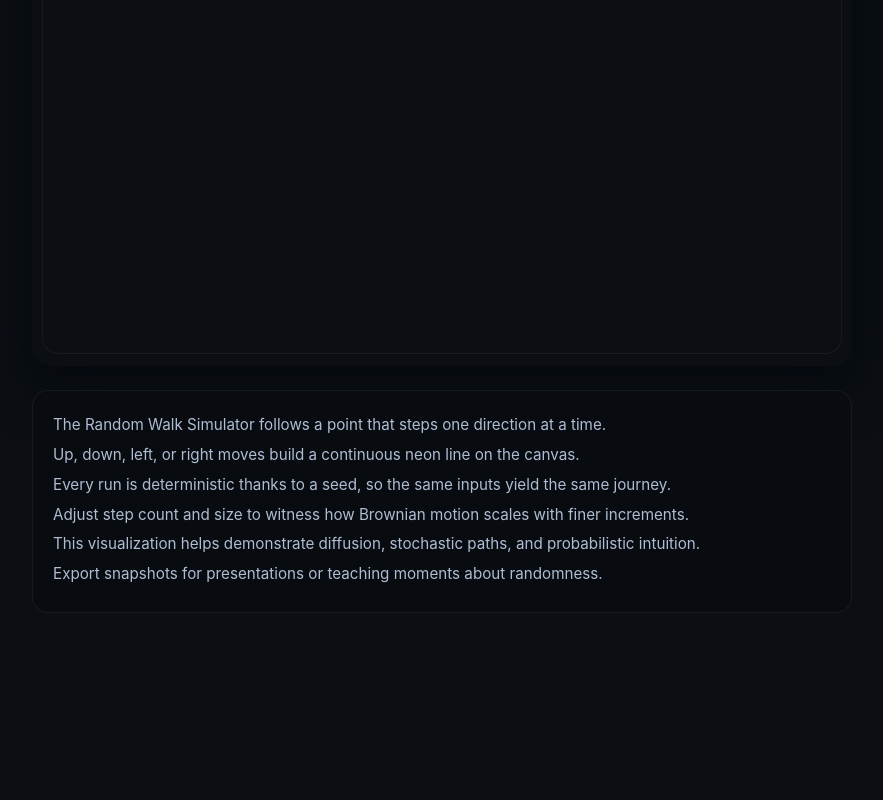
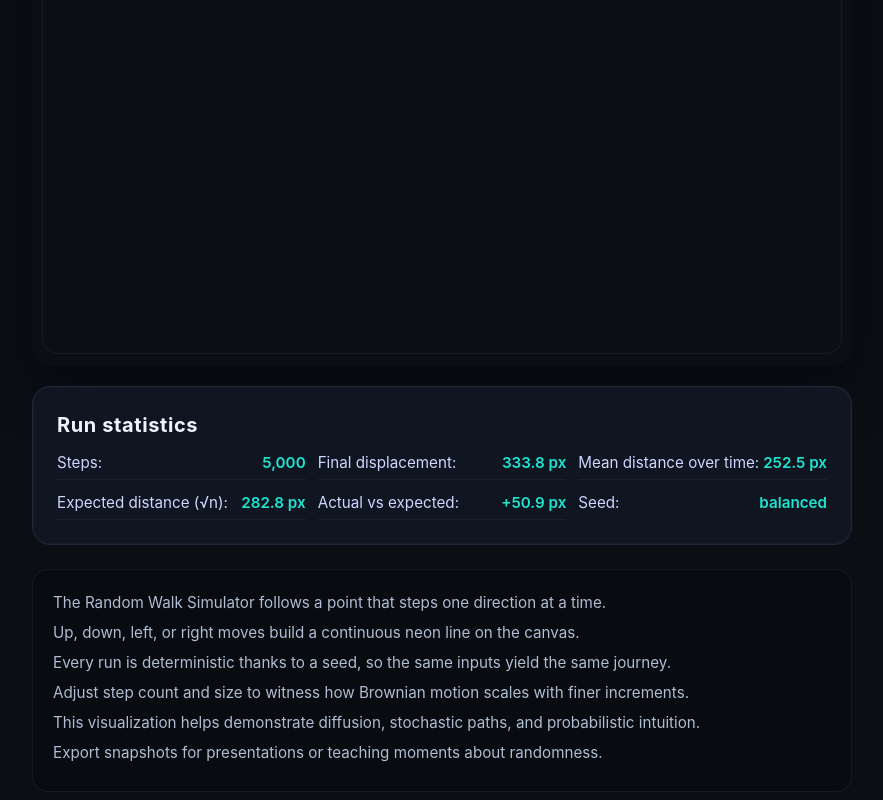
Before and after one commit to ender554/random-walk-simulator, a React (Vite) app: page / in a window 1280 px wide. Shown: the part 1097-1897 px from the top of the page, without its empty margins (198-1081 px from the left). Before the commit the page ends 1758 px from the top, so only its background shows below. Built offline with nearby package versions, Linux system fonts and the light colour scheme.

Commit message:
add stats panel

```diff
--- a/src/App.css
+++ b/src/App.css
@@ -164,6 +164,47 @@
   box-shadow: inset 0 0 0 1px rgba(255, 255, 255, 0.05);
 }
 
+.stats-panel {
+  width: min(820px, 100%);
+  background: #101522;
+  border: 1px solid #1f2836;
+  border-radius: 18px;
+  padding: 1.5rem;
+  margin-top: 1.25rem;
+  box-shadow: inset 0 0 0 1px rgba(255, 255, 255, 0.03);
+}
+
+.stats-panel h2 {
+  margin: 0 0 0.8rem;
+  font-size: 1.25rem;
+  letter-spacing: 0.03em;
+}
+
+.stats-grid {
+  display: grid;
+  grid-template-columns: repeat(auto-fit, minmax(220px, 1fr));
+  gap: 0.75rem;
+}
+
+.stat-row {
+  display: flex;
+  justify-content: space-between;
+  font-size: 0.95rem;
+  color: #cfd7ff;
+  border-bottom: 1px solid rgba(255, 255, 255, 0.05);
+  padding-bottom: 0.35rem;
+}
+
+.stat-row:last-child {
+  border-bottom: none;
+  padding-bottom: 0;
+}
+
+.stat-row span:last-child {
+  font-weight: 600;
+  color: #1de5d0;
+}
+
 .canvas-description {
   width: min(820px, 100%);
   margin-top: 1.5rem;
--- a/src/App.jsx
+++ b/src/App.jsx
@@ -1,6 +1,7 @@
 import { useRef, useState } from 'react';
 import Controls from './components/Controls';
 import RandomWalkCanvas from './components/RandomWalkCanvas';
+import { useWalkStats } from './hooks/useWalkStats';
 import './App.css';
 
 const stripePaymentLink = 'https://buy.stripe.com/7sY00i33610691rfEC28801';
@@ -27,6 +28,12 @@ function App() {
     if (typeof window === 'undefined') return;
     window.open(stripePaymentLink, '_blank', 'noopener');
   };
+
+  const stats = useWalkStats(steps, stepSize, seed);
+  const formatDistance = (value) =>
+    value.toLocaleString(undefined, { maximumFractionDigits: 1 });
+  const diffSign = stats.difference >= 0 ? '+' : '-';
+  const diffValue = `${diffSign}${formatDistance(Math.abs(stats.difference))} px`;
 
   return (
     <div className="app-shell">
@@ -55,6 +62,36 @@ function App() {
         <RandomWalkCanvas ref={canvasRef} />
       </div>
 
+      <section className="stats-panel">
+        <h2>Run statistics</h2>
+        <div className="stats-grid">
+          <div className="stat-row">
+            <span>Steps:</span>
+            <span>{steps.toLocaleString()}</span>
+          </div>
+          <div className="stat-row">
+            <span>Final displacement:</span>
+            <span>{formatDistance(stats.finalDistance)} px</span>
+          </div>
+          <div className="stat-row">
+            <span>Mean distance over time:</span>
+            <span>{formatDistance(stats.meanDistance)} px</span>
+          </div>
+          <div className="stat-row">
+            <span>Expected distance (√n):</span>
+            <span>{formatDistance(stats.expectedDistance)} px</span>
+          </div>
+          <div className="stat-row">
+            <span>Actual vs expected:</span>
+            <span>{diffValue}</span>
+          </div>
+          <div className="stat-row">
+            <span>Seed:</span>
+            <span>{seed || 'N/A'}</span>
+          </div>
+        </div>
+      </section>
+
       <div className="canvas-description">
         <p>The Random Walk Simulator follows a point that steps one direction at a time.</p>
         <p>Up, down, left, or right moves build a continuous neon line on the canvas.</p>
--- /dev/null
+++ b/src/hooks/useWalkStats.js
@@ -0,0 +1,56 @@
+import { useMemo } from 'react';
+import { generateWalk } from '../utils/randomWalk';
+
+const defaultStats = {
+  finalDistance: 0,
+  expectedDistance: 0,
+  meanDistance: 0,
+  difference: 0
+};
+
+export function useWalkStats(steps, stepSize, seed) {
+  return useMemo(() => {
+    const parsedSteps = Number(steps);
+    const parsedStepSize = Number(stepSize);
+
+    if (!parsedSteps || !parsedStepSize) {
+      return defaultStats;
+    }
+
+    const path = generateWalk(
+      parsedSteps,
+      parsedStepSize,
+      seed ?? '',
+      800,
+      800
+    );
+
+    if (!path.length) {
+      return defaultStats;
+    }
+
+    const start = path[0];
+    let totalDistance = 0;
+
+    path.forEach(({ x, y }) => {
+      totalDistance += Math.hypot(x - start.x, y - start.y);
+    });
+
+    const finalPoint = path[path.length - 1];
+    const finalDistance = Math.hypot(
+      finalPoint.x - start.x,
+      finalPoint.y - start.y
+    );
+
+    const meanDistance = totalDistance / path.length;
+    const expectedDistance = Math.sqrt(parsedSteps) * parsedStepSize;
+    const difference = finalDistance - expectedDistance;
+
+    return {
+      finalDistance,
+      expectedDistance,
+      meanDistance,
+      difference
+    };
+  }, [steps, stepSize, seed]);
+}
```
Also changed, not shown: src/components/Controls.jsx (indentation only).
